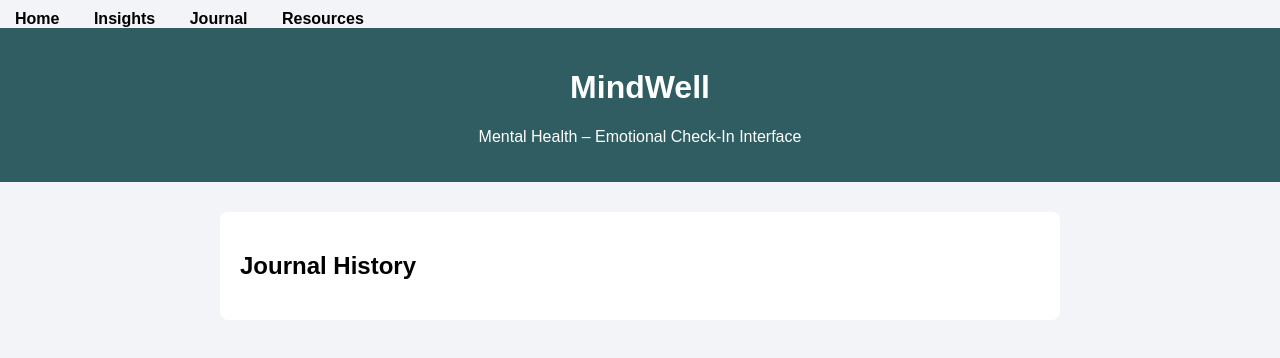
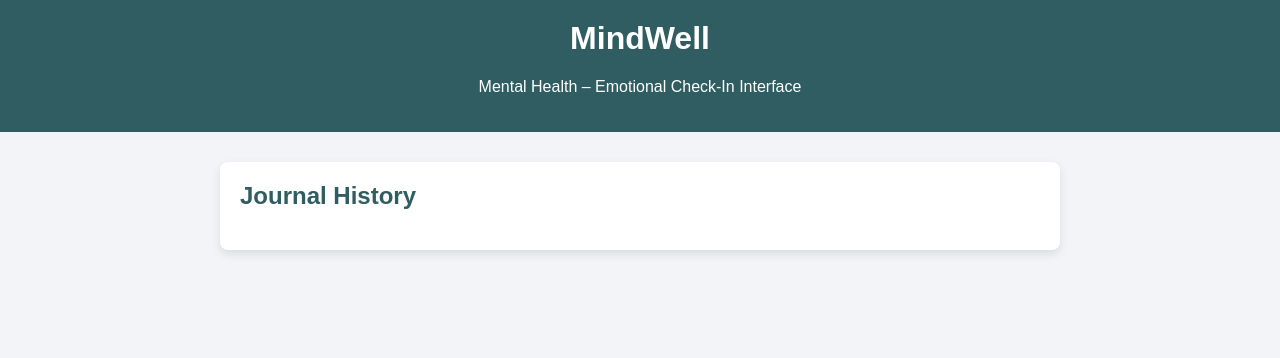
Before and after one commit to mrgold-jpg/mindwell-it390, a website: page journal.html in a window 1280 px wide. Drawn offline with Linux system fonts and the light colour scheme.

Commit message:
Refactor journal.html to use external stylesheet
Removed inline styles and added a link to an external stylesheet.

```diff
--- a/journal.html
+++ b/journal.html
@@ -3,32 +3,7 @@
 <head>
 <meta charset="UTF-8">
 <title>MindWell – Journal</title>
-<nav>
-    <a href="index.html">Home</a>
-    <a href="insights.html">Insights</a>
-    <a href="journal.html">Journal</a>
-    <a href="resources.html">Resources</a>
-</nav>
-<style>
-nav {
-    margin-top: 10px;
-}
-
-nav a {
-    color: black;
-    text-decoration: none;
-    margin: 0 15px;
-    font-weight: bold;
-}
-
-nav a:hover {
-    text-decoration: underline;
-}
-body { font-family: Arial; background:#f2f4f8; margin:0; }
-header { background:#2f5d62; color:white; padding:20px; text-align:center; }
-main { max-width:800px; margin:30px auto; background:white; padding:20px; border-radius:8px; }
-.entry { padding:10px; margin:10px 0; background:#eef6f7; border-radius:6px; }
-</style>
+<link rel="stylesheet" href="style.css">
 </head>
 <body>
 <header>
```
